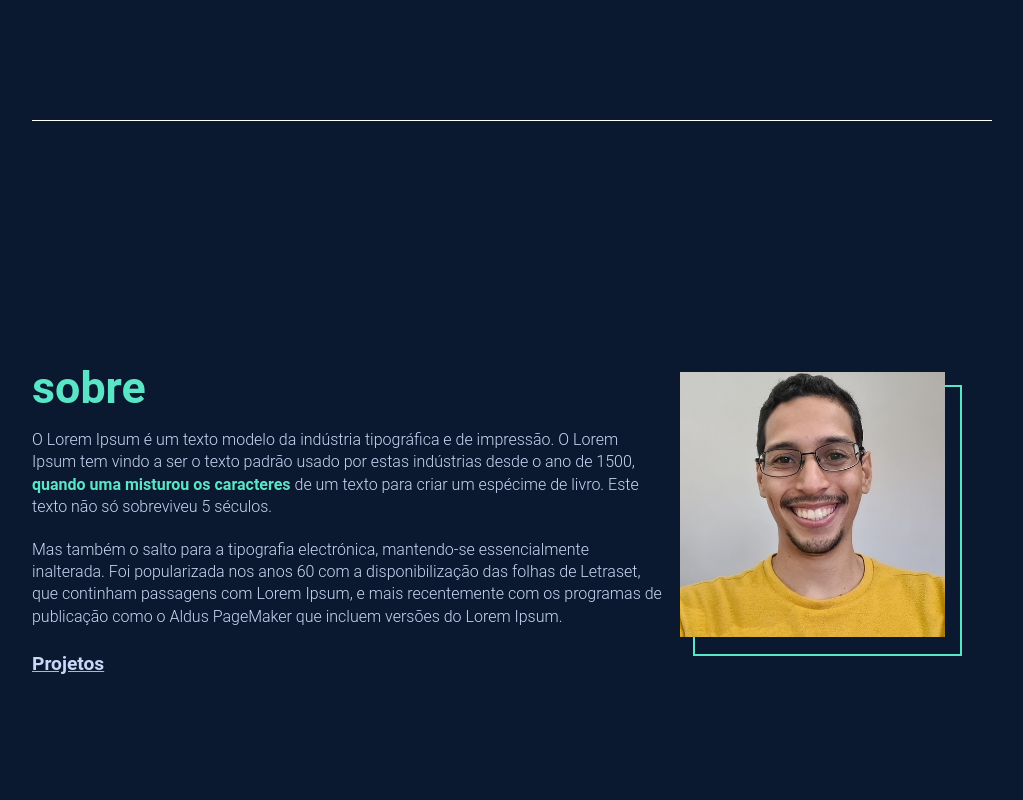
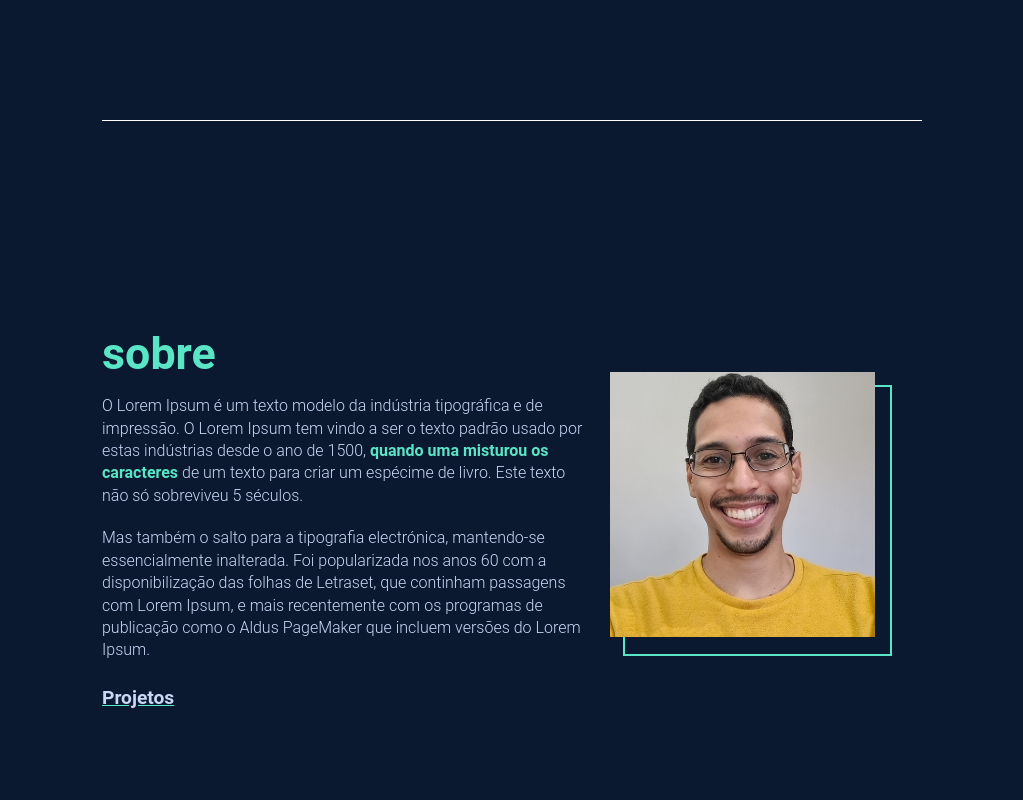
Before and after one commit to lucasthaynan/meu-site, a plain HTML site: page index.html in a window 1280 px wide. Shown: the part 680-1480 px from the top of the page, without its empty margins (128-1151 px from the left). Drawn offline with Linux system fonts and the light colour scheme.

Commit message:
Update main.css

```diff
--- a/main.css
+++ b/main.css
@@ -9,7 +9,7 @@
     --color-font-light-green: #5AE5C7;
     --color-font-light-blue: #CCD6F6;
     --main-column-max: 1280px;
-    --article-column-max: 60rem;
+    --article-column-max: 820px;
 }
 
 ::selection {
```
